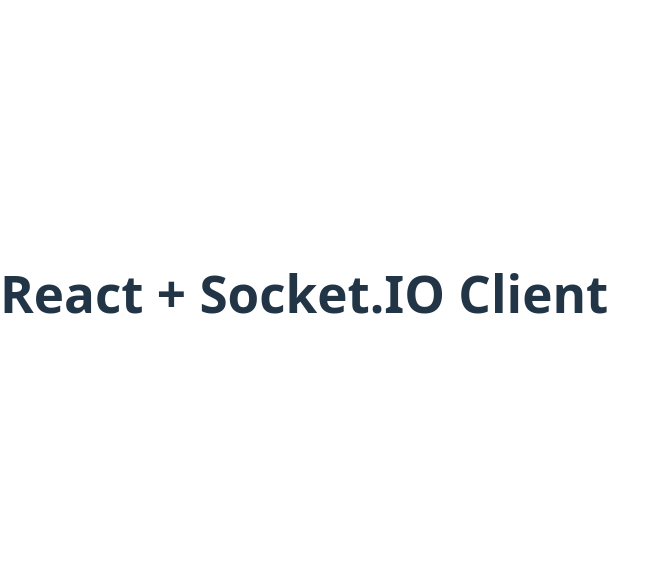
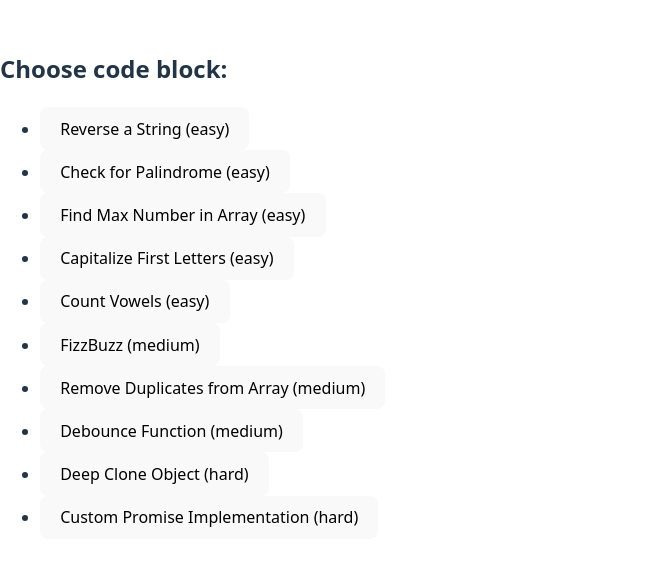
Before and after one commit to matanmeir1/BecomeJSMaster, a React (Vite) app in the folder client/: page / in a window 1280 px wide. Shown: the part 107-672 px from the top of the page, without its empty margins (0-669 px from the left). Built offline with nearby package versions, Linux system fonts and the light colour scheme; no server answers.

Commit message:
Feature: routing, Lobby page, and basic CodeBlock with editor

```diff
--- a/client/package.json
+++ b/client/package.json
@@ -10,8 +10,11 @@
     "preview": "vite preview"
   },
   "dependencies": {
+    "@codemirror/lang-javascript": "^6.2.3",
+    "@uiw/react-codemirror": "^4.23.12",
     "react": "^19.0.0",
     "react-dom": "^19.0.0",
+    "react-router-dom": "^7.5.3",
     "socket.io-client": "^4.8.1"
   },
   "devDependencies": {
--- a/client/src/App.jsx
+++ b/client/src/App.jsx
@@ -1,34 +1,15 @@
-import { useEffect } from "react";
-import { io } from "socket.io-client";
-
-const socket = io("http://localhost:3001");
+import { BrowserRouter, Routes, Route } from "react-router-dom";
+import Lobby from "./pages/Lobby";
+import CodeBlock from "./pages/CodeBlock";
 
 function App() {
-
-
-  useEffect(() => {
-    console.log("APP COMPONENT MOUNTED");
-  });
-
-
-  useEffect(() => {
-    socket.on("connect", () => {
-      console.log("Connected to server via socket:", socket.id);
-    });
-
-    socket.on("disconnect", () => {
-      console.log("Disconnected from server");
-    });
-
-    return () => {
-      socket.disconnect();
-    };
-  }, []);
-
   return (
-    <div>
-      <h1>React + Socket.IO Client</h1>
-    </div>
+    <BrowserRouter>
+      <Routes>
+        <Route path="/" element={<Lobby />} />
+        <Route path="/codeblock/:id" element={<CodeBlock />} />
+      </Routes>
+    </BrowserRouter>
   );
 }
 
--- /dev/null
+++ b/client/src/pages/CodeBlock.jsx
@@ -0,0 +1,45 @@
+import { useParams } from "react-router-dom";
+import { useState } from "react";
+import CodeMirror from "@uiw/react-codemirror";
+import { javascript } from "@codemirror/lang-javascript";
+
+
+const codeBlocks = [
+  { id: "1", title: "Reverse a String", difficulty: "easy"  ,template: "// Write your code here" },
+  { id: "2", title: "Check for Palindrome", difficulty: "easy"  ,template: "// Write your code here" },
+  { id: "3", title: "Find Max Number in Array", difficulty: "easy" ,template: "// Write your code here"  },
+  { id: "4", title: "Capitalize First Letters", difficulty: "easy"  ,template: "// Write your code here" },
+  { id: "5", title: "Count Vowels", difficulty: "easy"  ,template: "// Write your code here"  },
+  { id: "6", title: "FizzBuzz", difficulty: "medium" ,template: "// Write your code here"  },
+  { id: "7", title: "Remove Duplicates from Array", difficulty: "medium"  ,template: "// Write your code here" },
+  { id: "8", title: "Debounce Function", difficulty: "medium"  ,template: "// Write your code here" },
+  { id: "9", title: "Deep Clone Object", difficulty: "hard"  ,template: "// Write your code here" },
+  { id: "10", title: "Custom Promise Implementation", difficulty: "hard"  ,template: "// Write your code here" }
+];
+
+function CodeBlock() {
+  const { id } = useParams();
+  const block = codeBlocks.find((b) => b.id === id);
+  const [code, setCode] = useState(block?.template || "");
+
+
+  if (!block) {
+    return <h2>Code block not found</h2>;
+  }
+
+  return (
+    <div>
+      <h2>{block.title}</h2>
+      <p>Difficulty: {block.difficulty}</p>
+      <CodeMirror
+        value={code}
+        height="300px"
+        extensions={[javascript()]}
+        onChange={(value) => setCode(value)}
+      />
+
+    </div>
+  );
+}
+
+export default CodeBlock;
--- /dev/null
+++ b/client/src/pages/Lobby.jsx
@@ -0,0 +1,42 @@
+import { useNavigate } from "react-router-dom";
+
+function Lobby() {
+  const navigate = useNavigate();
+
+  const codeBlocks = [
+    { id: "1", title: "Reverse a String", difficulty: "easy" },
+    { id: "2", title: "Check for Palindrome", difficulty: "easy" },
+    { id: "3", title: "Find Max Number in Array", difficulty: "easy" },
+    { id: "4", title: "Capitalize First Letters", difficulty: "easy" },
+    { id: "5", title: "Count Vowels", difficulty: "easy" },
+
+    { id: "6", title: "FizzBuzz", difficulty: "medium" },
+    { id: "7", title: "Remove Duplicates from Array", difficulty: "medium" },
+    { id: "8", title: "Debounce Function", difficulty: "medium" },
+
+    { id: "9", title: "Deep Clone Object", difficulty: "hard" },
+    { id: "10", title: "Custom Promise Implementation", difficulty: "hard" }
+  ];
+
+
+  const handleSelect = (id) => {
+    navigate(`/codeblock/${id}`);
+  };
+
+  return (
+    <div>
+      <h2>Choose code block:</h2>
+      <ul>
+        {codeBlocks.map((block) => (
+          <li key={block.id}>
+            <button onClick={() => handleSelect(block.id)}>
+            {block.title} ({block.difficulty})
+            </button>
+          </li>
+        ))}
+      </ul>
+    </div>
+  );
+}
+
+export default Lobby;
```
Also changed, not shown: 1 other file (tests, documents, lock files or other folders).
